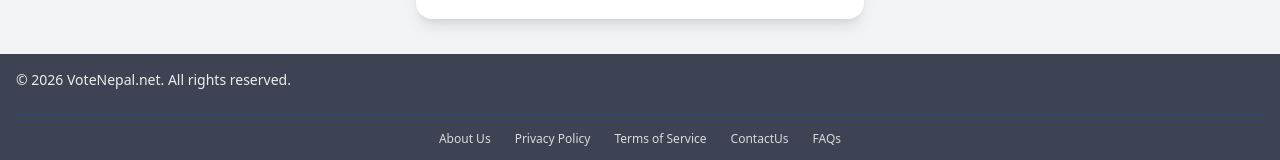
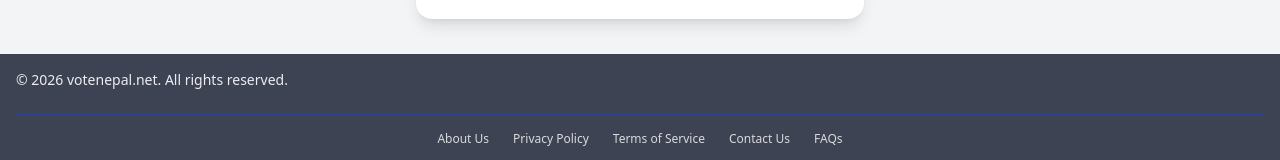
Before and after one commit to khemrjneupane/poll, a Next.js app: page /login in a window 1280 px wide. Shown: the part 637-797 px from the top of the page. Built offline with nearby package versions, Linux system fonts and the light colour scheme; no server answers.

Commit message:
verifying github hook for ubuntuv2

```diff
--- a/components/layouts/Footer.tsx
+++ b/components/layouts/Footer.tsx
@@ -50,7 +50,7 @@ const Footer = () => {
       <div className="container mx-auto px-4 py-4">
         <div className="flex flex-col md:flex-row items-center justify-between gap-4">
           <p className="text-sm text-center md:text-left opacity-90">
-            &copy; {new Date().getFullYear()} VoteNepal.net. All rights
+            &copy; {new Date().getFullYear()} votenepal.net. All rights
             reserved.
           </p>
         </div>
@@ -79,7 +79,7 @@ const Footer = () => {
               href="/contact"
               className="hover:text-blue-200 transition-colors"
             >
-              ContactUs
+              Contact Us
             </Link>
             <Link href="/faq" className="hover:text-blue-200 transition-colors">
               FAQs
```
